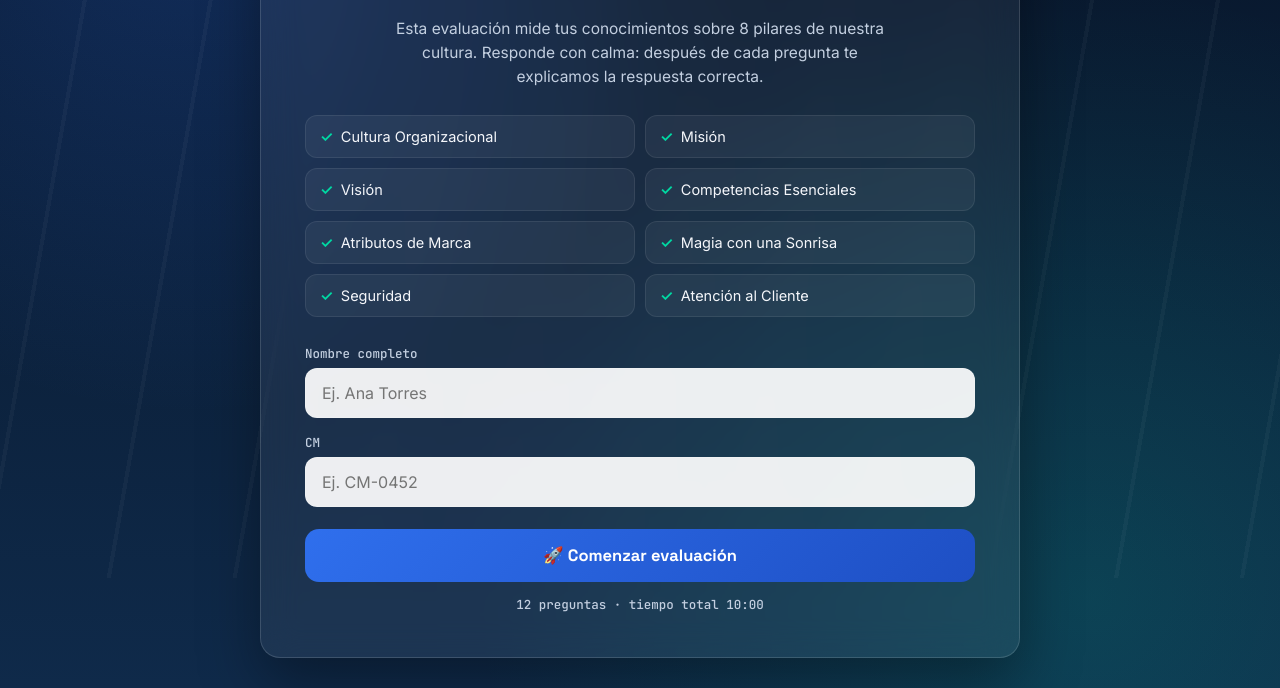
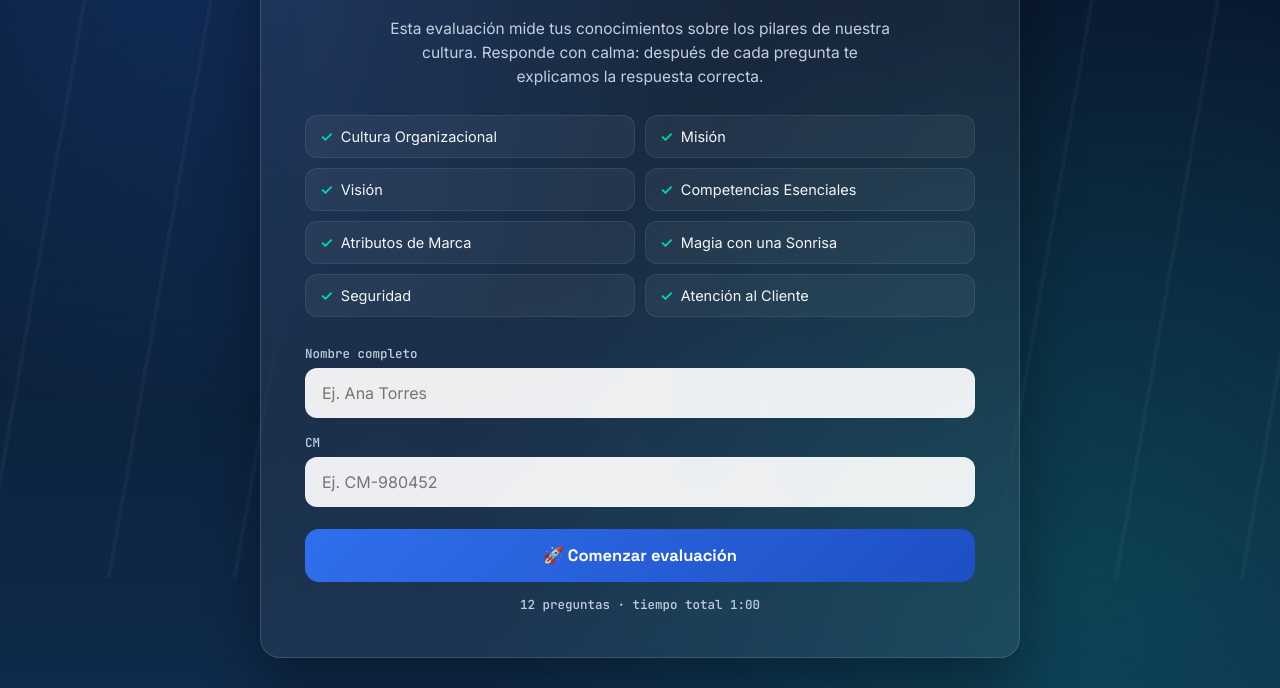
Before and after one commit to jhoann04/Cultura-Organizacional-SKECHERS-3.0, a plain HTML site: page index.html in a window 1280 px wide. Shown: the part 222-910 px from the top of the page. Drawn offline with nearby package versions, Linux system fonts and the light colour scheme; files that its build step writes are made by us from their sources; files whose address does not match are found by name.

Commit message:
Update cultural evaluation text and time duration

```diff
--- a/index.html
+++ b/index.html
@@ -28,7 +28,7 @@
     <h2>SKECHERS</h2>
 
     <p class="descripcion">
-      Esta evaluación mide tus conocimientos sobre 8 pilares de nuestra cultura.
+      Esta evaluación mide tus conocimientos sobre los pilares de nuestra cultura.
       Responde con calma: después de cada pregunta te explicamos la respuesta correcta.
     </p>
 
@@ -50,11 +50,11 @@
 
     <div class="campo">
       <label for="cm">CM</label>
-      <input type="text" id="cm" placeholder="Ej. CM-0452">
+      <input type="text" id="cm" placeholder="Ej. CM-980452">
     </div>
 
     <button id="btnComenzar" class="btnPrimario">🚀 Comenzar evaluación</button>
-    <p class="nota">12 preguntas · tiempo total 10:00</p>
+    <p class="nota">12 preguntas · tiempo total 1:00</p>
 
   </div>
 </section>
```
